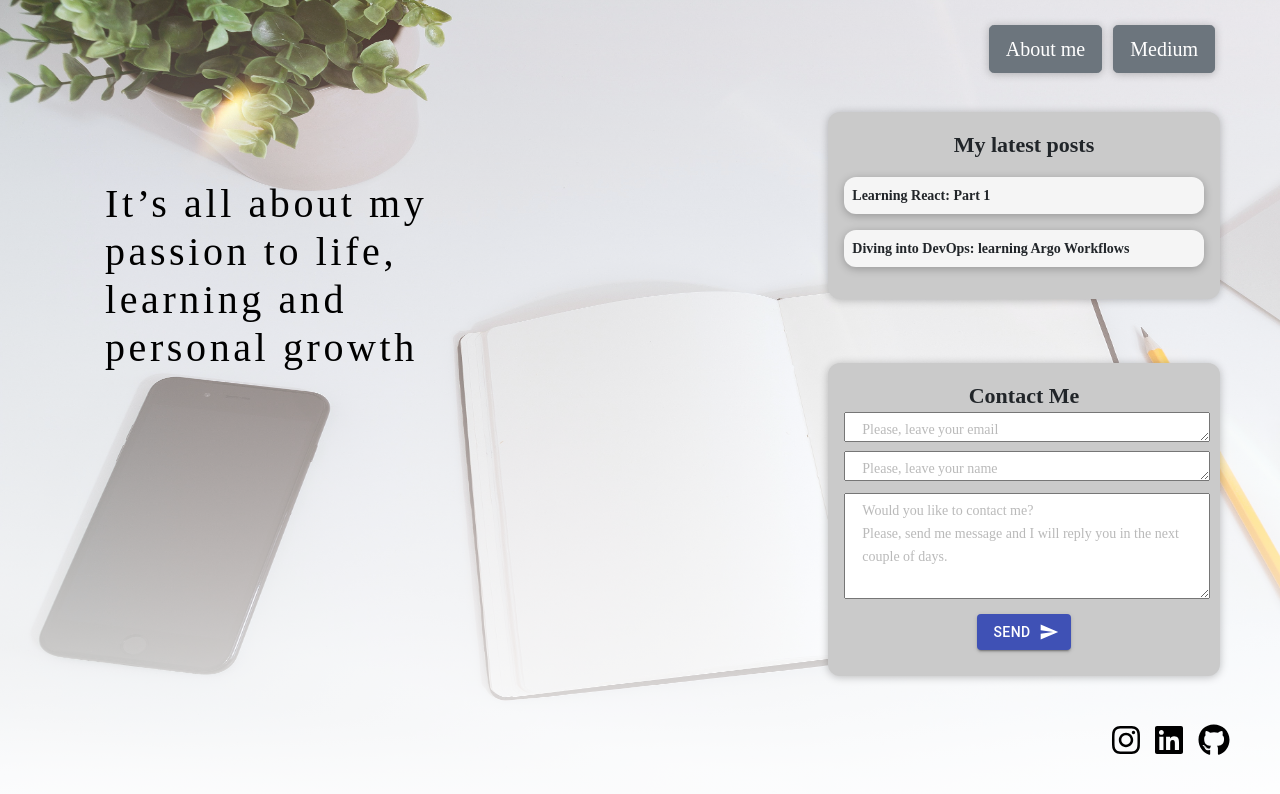
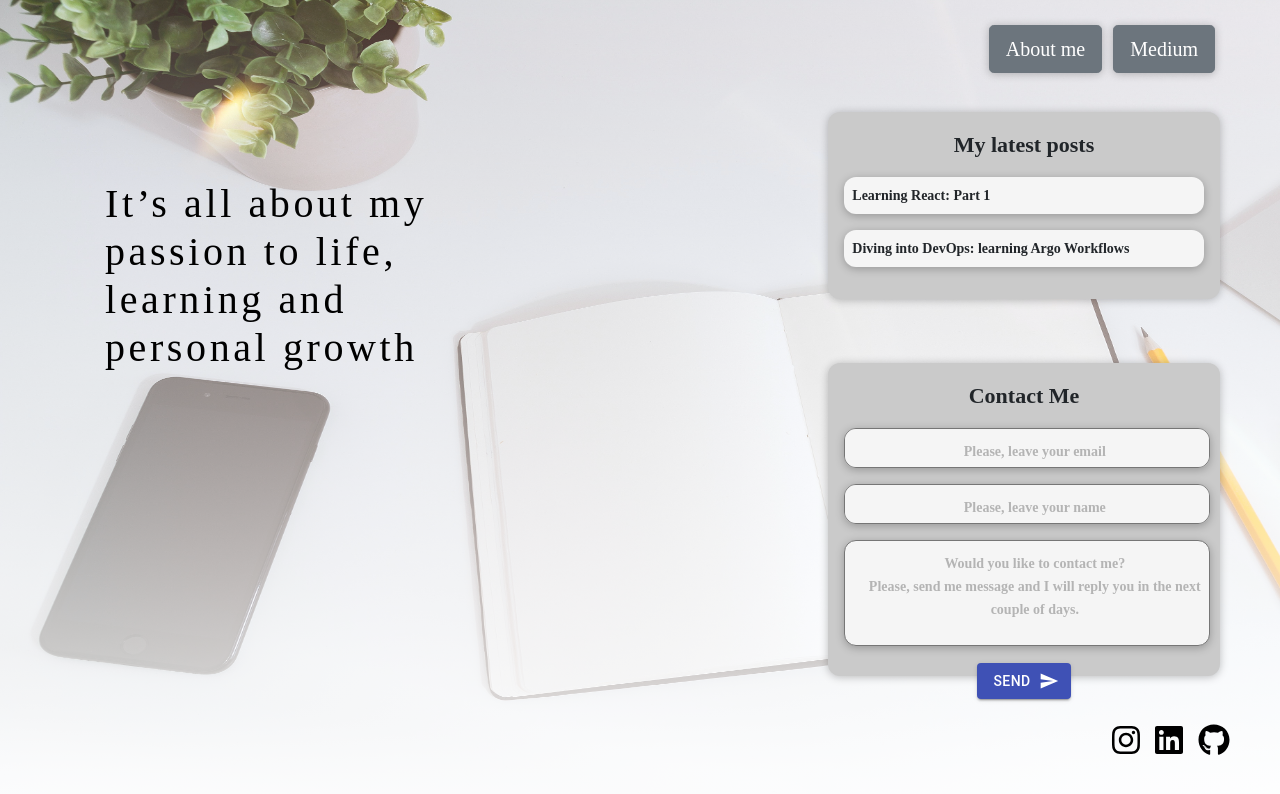
Before and after one commit to olesiaMartushkanova/react-typescript-blog, a React (Create React App) app in the folder my-app/: page / in a window 1280 px wide. Shown: the top 794 px of the page. Built offline with nearby package versions, Linux system fonts and the light colour scheme; no server answers; a web font is replaced by a local one.

Commit message:
still fixing it

```diff
--- a/my-app/src/components/common/Form.css
+++ b/my-app/src/components/common/Form.css
@@ -1,7 +1,17 @@
 @import url('https://fonts.googleapis.com/css2?family=Dela+Gothic+One&family=Rhodium+Libre&display=swap');
 
 .form {
+  display: flex;
+  align-items: center;
+  box-shadow: 0 2px 8px rgba(0, 0, 0, 0.25);
+  padding: 0.5rem;
+  margin: 1rem 0;
+  border-radius: 12px;
+  background-color: whitesmoke;
   font-size: 14px;
   font-family: 'Rhodium Libre', serif;
   width: 366px;
+  resize: none;
+  text-align: center;
+  font-weight: bold;
 }
--- a/my-app/src/components/main/ContactForm/ContactForm.css
+++ b/my-app/src/components/main/ContactForm/ContactForm.css
@@ -24,13 +24,18 @@
 
 .contactMessage {
   margin-top: 3px;
-  margin-bottom: 5px;
+  margin-bottom: 3px;
   height: 105.8px;
-  font-size: 14px;
 }
 
 .contactField {
-  height: 30px;
+  height: 40px;
+  padding: 20px;
+}
+
+.email {
+  margin-bottom: 3px;
+  margin-top: 5px;
 }
 
 ::placeholder {
--- a/my-app/src/components/main/ContactForm/ContactForm.tsx
+++ b/my-app/src/components/main/ContactForm/ContactForm.tsx
@@ -37,7 +37,7 @@ const ContactForm = () => {
       <form onSubmit={handelSubmit}>
         <Form
           name='email'
-          className='contactField'
+          className='contactField email'
           placeholder={'Please, leave your email'}></Form>
         <Form
           name='name'
```
